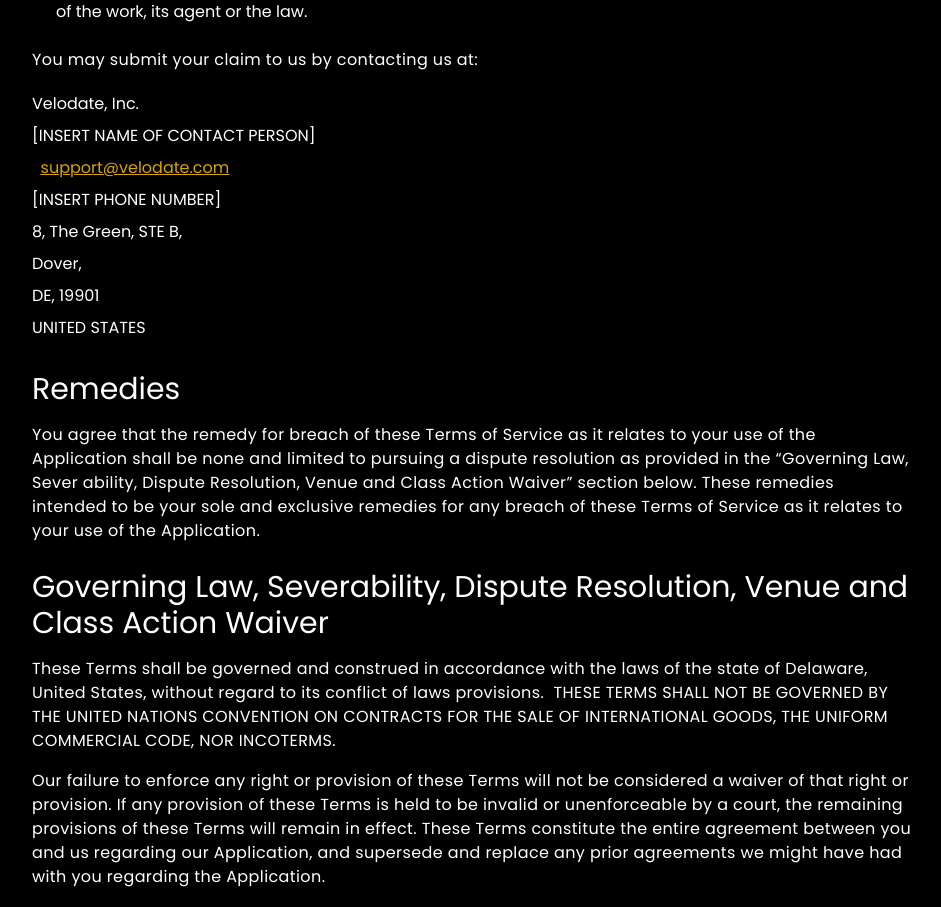
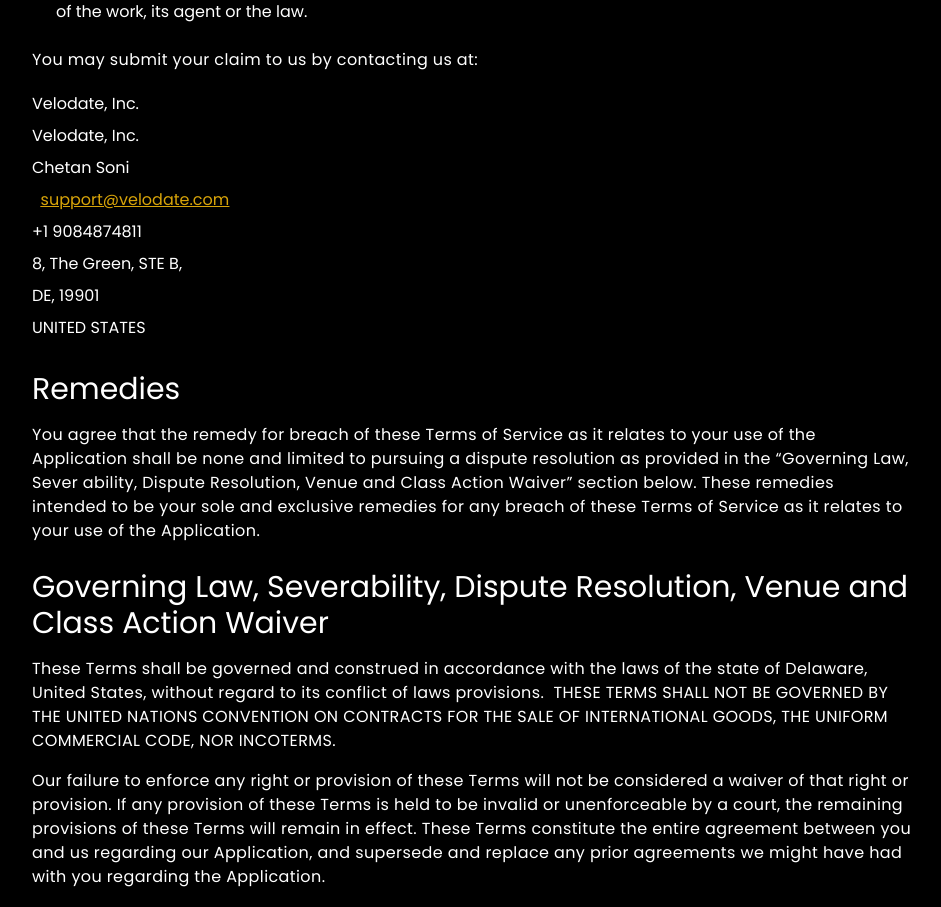
Before and after one commit to Chaitanyarana02/Velodate-website, a React (Vite) app: page /app-policy/terms-services in a window 1280 px wide. Shown: the part 3883-4790 px from the top of the page, without its empty margins (168-1109 px from the left). Built offline with nearby package versions, Linux system fonts and the light colour scheme.

Commit message:
changes added

```diff
--- a/src/components/app-policy/page/TermsAdnServicesApp.jsx
+++ b/src/components/app-policy/page/TermsAdnServicesApp.jsx
@@ -342,20 +342,11 @@
 
                 <div className="flex flex-col text-left font-medium my-4">
                   <p className="py-1">Velodate, Inc.</p>
-                  <p className="py-1">[INSERT NAME OF CONTACT PERSON]</p>
-                  <p className="py-1">
-                    &nbsp;{" "}
-                    <span className="text-[#D8A409] underline">
-                      {" "}
-                      <a href="mailto:support@velodate.com">
-                        {" "}
-                        support@velodate.com
-                      </a>
-                    </span>
-                  </p>
-                  <p className="py-1">[INSERT PHONE NUMBER]</p>
+                  <p className="py-1">Velodate, Inc.</p>
+                  <p className="py-1">Chetan Soni</p>
+                  <p className="py-1">&nbsp; <span className="text-[#D8A409] underline">  <a href="mailto:support@velodate.com"> support@velodate.com</a></span></p>
+                  <p className="py-1">+1 9084874811</p>
                   <p className="py-1">8, The Green, STE B,</p>
-                  <p className="py-1">Dover,</p>
                   <p className="py-1">DE, 19901</p>
                   <p className="py-1">UNITED STATES</p>
                 </div>
--- a/src/components/footer/TermsAdnServices.jsx
+++ b/src/components/footer/TermsAdnServices.jsx
@@ -175,16 +175,13 @@
 
               <div className="flex flex-col text-left font-medium my-4">
               <p className="py-1">Velodate, Inc.</p>
-              <p className="py-1">[INSERT NAME OF CONTACT PERSON]</p>
-              <p className="py-1">&nbsp; <span className="text-[#D8A409] underline">  <a href="mailto:support@velodate.com"> support@velodate.com</a></span></p>
-              <p className="py-1">[INSERT PHONE NUMBER]</p>
+              <p className="py-1">Chetan Soni</p>
+              <p className="py-1"><span className="text-[#D8A409] underline">  <a href="mailto:support@velodate.com"> support@velodate.com</a></span></p>
+              <p className="py-1">+1 9084874811</p>
               <p className="py-1">8, The Green, STE B,</p>
-              <p className="py-1">Dover,</p>
               <p className="py-1">DE, 19901</p>
               <p className="py-1">UNITED STATES</p>
               </div>
-
-
 
              </div>
         </div>
--- a/src/components/landing-page/pages/Slider.jsx
+++ b/src/components/landing-page/pages/Slider.jsx
@@ -17,7 +17,7 @@
 
             <div className="flex items-center justify-between absolute bottom-0 w-11/12 my-4 p-2 rounded-md bg-[#00000066]">
               <button className="flex flex-col text-[#FFFFFF] text-2xl font-semibold">
-                Real-Time <span className="text-[#D19D00]">Matchmaking</span>
+              Interest-Based <span className="text-[#D19D00]">Connections</span>
               </button>
 
               <button className="bg-[#D8A409] hover:bg-[#d8a409f1] p-4 rounded-md">
@@ -53,7 +53,7 @@
 
             <div className="flex items-center justify-between absolute bottom-0 w-11/12 my-4 p-2 rounded-md bg-[#00000066]">
               <button className="flex flex-col text-[#FFFFFF] text-2xl font-semibold">
-                Real-Time <span className="text-[#D19D00]">Matchmaking</span>
+              No to <span className="text-[#D19D00]">Swiping</span>
               </button>
 
               <button className="bg-[#D8A409] hover:bg-[#d8a409f1] p-4 rounded-md">
```
Also changed, not shown: 4 other files (tests, documents, lock files or other folders).
